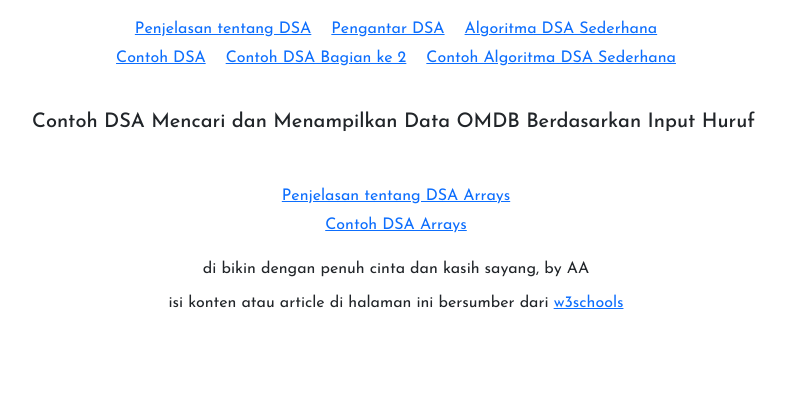
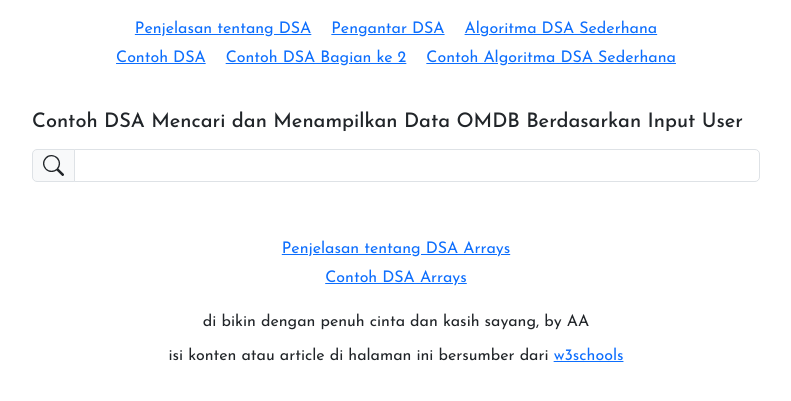
Before and after one commit to anonymousProgrammer53/contoh_dsa_bagian_ke_2, a plain HTML site: page index.html in a window 1280 px wide. Shown: the part 53-454 px from the top of the page, without its empty margins (244-1035 px from the left). Drawn offline with nearby package versions, Linux system fonts and the light colour scheme; no server answers.

Commit message:
Update index.html

```diff
--- a/index.html
+++ b/index.html
@@ -32,8 +32,19 @@
         </header>
         <main>
             <section class="searching-data-section">
-                <h2>Contoh DSA Mencari dan Menampilkan Data OMDB Berdasarkan Input Huruf</h2>
-                <div class="row mt-3 movies-container"></div>
+                <h2>Contoh DSA Mencari dan Menampilkan Data OMDB Berdasarkan Input User</h2>
+                <div class="input-group input-group-lg mt-4">
+                    <span class="input-group-text" id="inputGroup-sizing-lg">
+                        <svg xmlns="http://www.w3.org/2000/svg" width="21" height="21" fill="currentColor"
+                            class="bi bi-search" viewBox="0 0 16 16">
+                            <path
+                                d="M11.742 10.344a6.5 6.5 0 1 0-1.397 1.398h-.001q.044.06.098.115l3.85 3.85a1 1 0 0 0 1.415-1.414l-3.85-3.85a1 1 0 0 0-.115-.1zM12 6.5a5.5 5.5 0 1 1-11 0 5.5 5.5 0 0 1 11 0" />
+                        </svg>
+                    </span>
+                    <input type="text" class="form-control" aria-label="Sizing example input"
+                        aria-describedby="inputGroup-sizing-lg">
+                </div>
+                <div class="row mt-4 movies-container"></div>
                 <div class="row mt-3 modal-container"></div>
             </section>
         </main>
```
